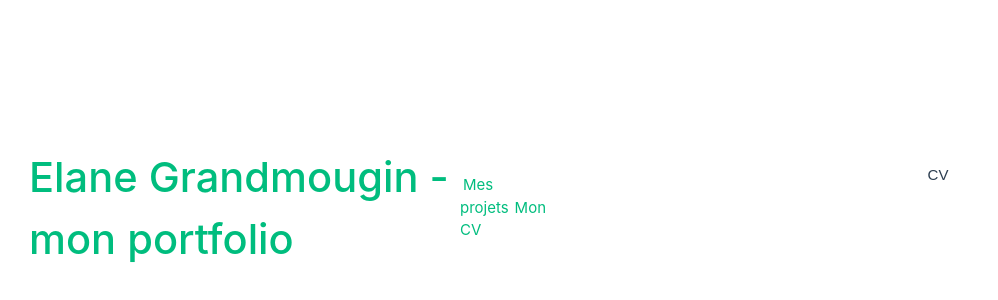
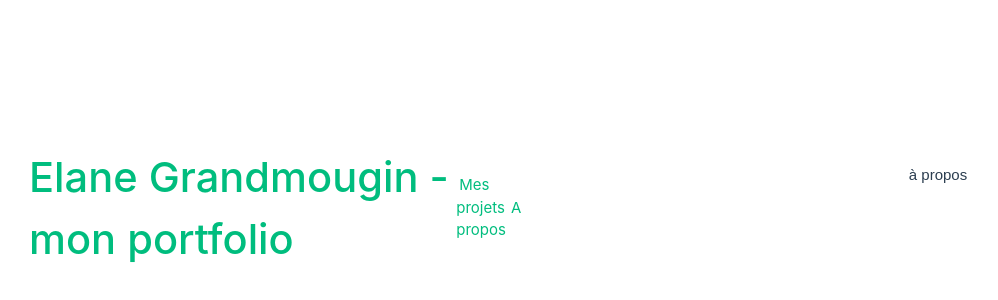
Before and after one commit to elaneg/portfolio_pro, a Vue app: page /cv in a window 1280 px wide. Shown: the part 192-492 px from the top of the page, without its empty margins (6-1004 px from the left). Built offline with nearby package versions, Linux system fonts and the light colour scheme.

Commit message:
feat/accueilEtMenu : petite correction

```diff
--- a/src/App.vue
+++ b/src/App.vue
@@ -8,7 +8,7 @@ import HeaderType from "@/components/HeaderType.vue";
       <HeaderType msg="Elane Grandmougin - mon portfolio" />
       <nav>
           <router-link :to="{name: 'Projets'}" >Mes projets</router-link>
-          <router-link to="/cv">Mon CV</router-link>
+          <router-link to="/cv">A propos</router-link>
       </nav>
   </header>
 
--- a/src/components/Cv.vue
+++ b/src/components/Cv.vue
@@ -1,7 +1,7 @@
 <template>
     <div class="cv">
         <header>
-          CV
+          à propos
         </header>
 
     </div>
```
